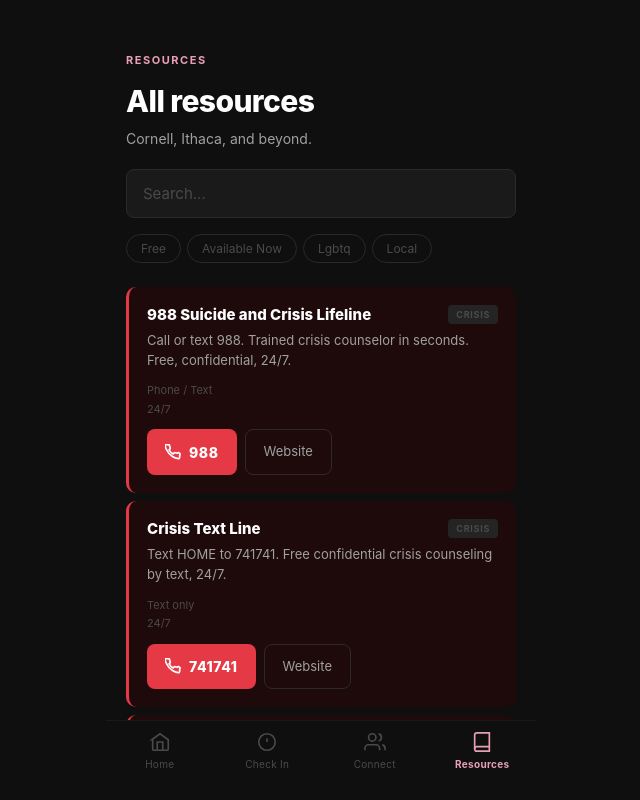
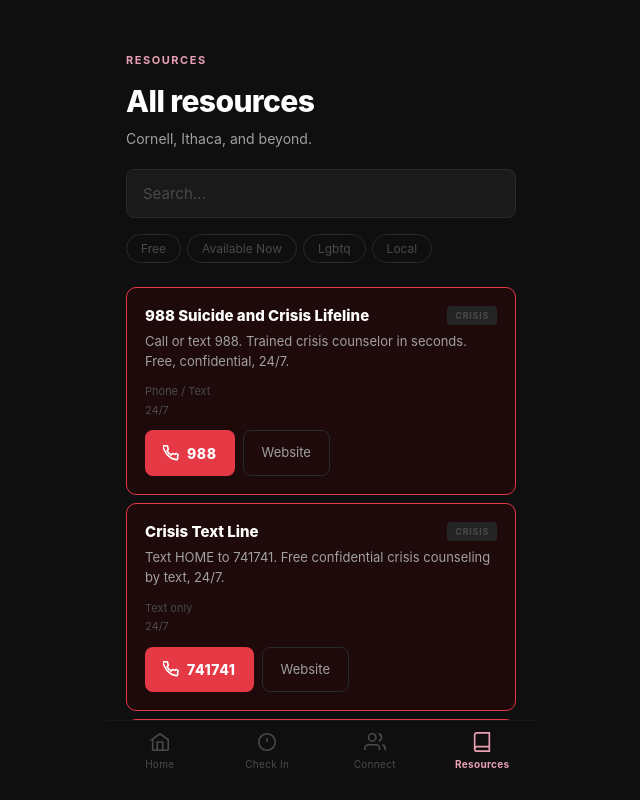
Before and after one commit to parkvince/cornellpulse, a React (Vite) app in the folder frontend/: page /resources in a window 1280 px wide. Shown: the whole page, without its empty margins (319-959 px from the left). Built offline with nearby package versions, Linux system fonts and the light colour scheme; no server answers.

Commit message:
replace crisis left border with full border

```diff
--- a/frontend/src/pages/ResourcesPage.tsx
+++ b/frontend/src/pages/ResourcesPage.tsx
@@ -82,7 +82,8 @@
       <div style={{ padding: "0 20px" }}>
         {filtered.length === 0 && <p style={{ fontSize: "15px", color: "#4a4a4a", textAlign: "center", padding: "40px 0" }}>No results.</p>}
         {filtered.map(r => (
-            <div key={r.name} style={{ borderRadius: "10px", padding: "18px", backgroundColor: r.cat === "Crisis" ? "#1f0a0b" : "#1a1a1a", marginBottom: "8px", borderLeft: r.cat === "Crisis" ? "3px solid #e63946" : "none" }}>            <div style={{ display: "flex", justifyContent: "space-between", alignItems: "flex-start", marginBottom: "6px" }}>
+            <div key={r.name} style={{ borderRadius: "10px", padding: "18px", backgroundColor: r.cat === "Crisis" ? "#1f0a0b" : "#1a1a1a", marginBottom: "8px", border: r.cat === "Crisis" ? "1px solid #e63946" : "none" }}>
+              <div style={{ display: "flex", justifyContent: "space-between", alignItems: "flex-start", marginBottom: "6px" }}>
               <p style={{ fontSize: "15px", fontWeight: 800, color: "#fff", flex: 1, paddingRight: "10px", lineHeight: 1.3 }}>{r.name}</p>
               <span style={{ fontSize: "9px", fontWeight: 700, color: "#4a4a4a", backgroundColor: "#242424", padding: "3px 8px", borderRadius: "4px", whiteSpace: "nowrap", flexShrink: 0, letterSpacing: "0.08em" }}>{r.cat.toUpperCase()}</span>
             </div>
```
